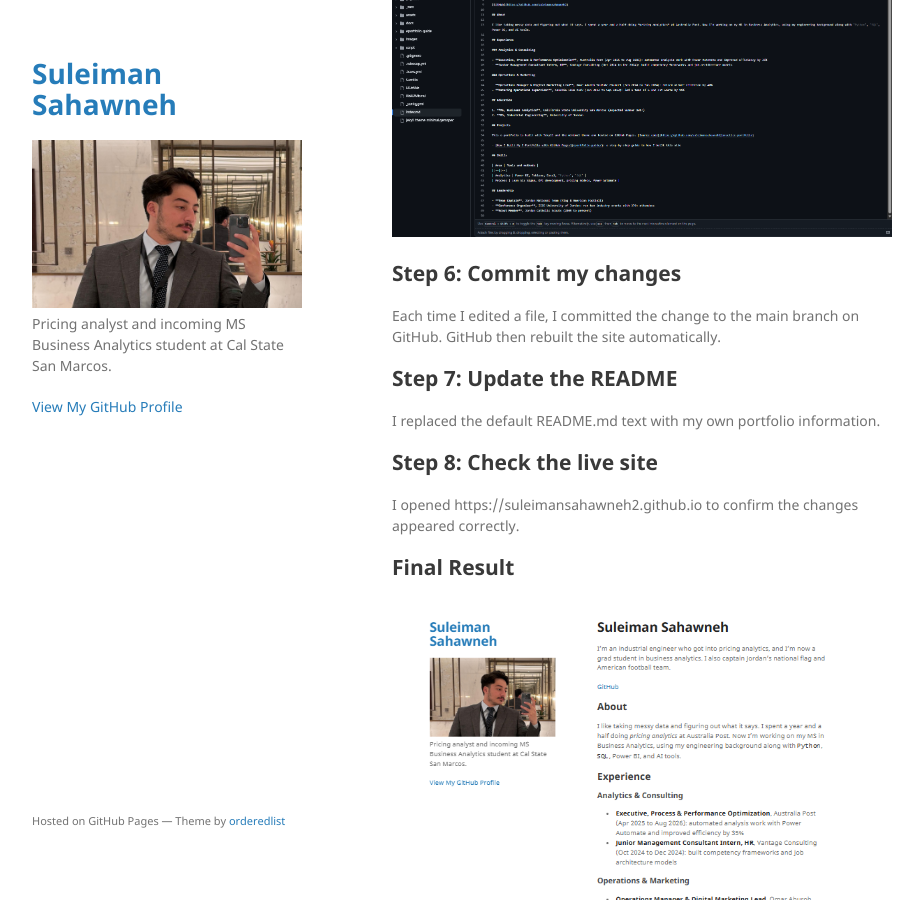
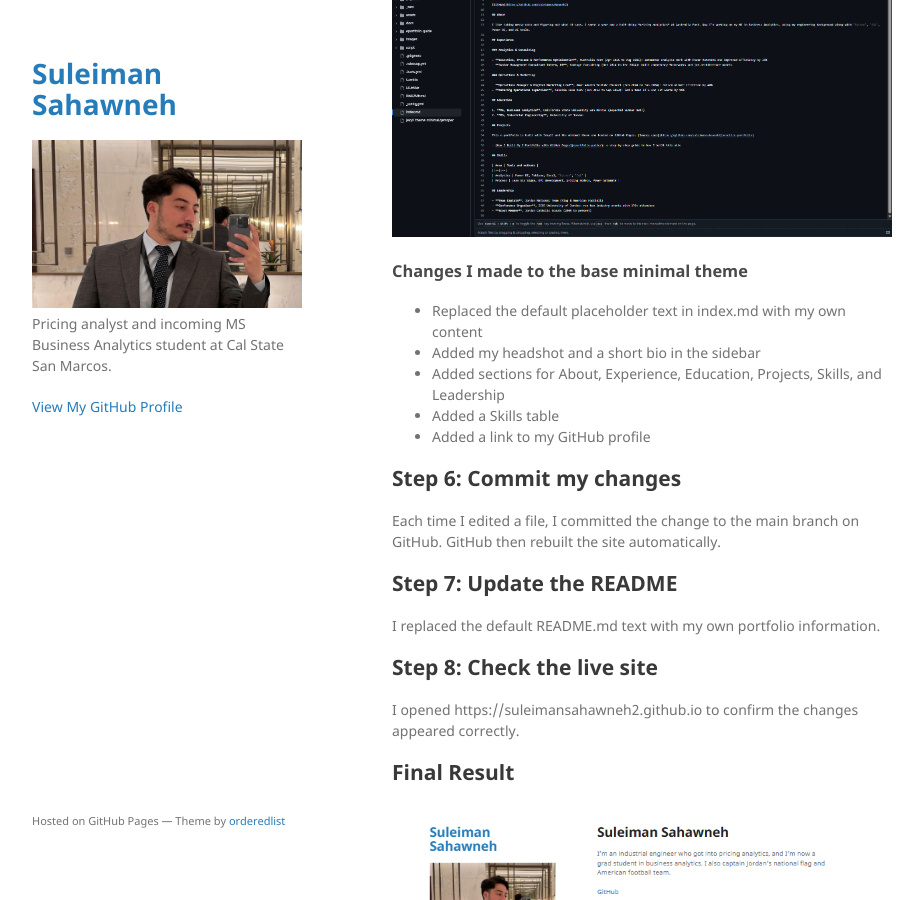
Before and after one commit to suleimansahawneh2/suleimansahawneh2.github.io, a Jekyll site: the page built from eportfolio-guide/index.md, in a window 1280 px wide and 900 px high, scrolled down 1736 px. Shown: the whole window, without its empty margins (178-1101 px from the left). Built offline with Jekyll 4.4.1, drawn with Linux system fonts in a browser that asks for light colours; our own code applies the rules of GitHub Pages for plain Markdown files.

Commit message:
Update index.md

```diff
--- a/eportfolio-guide/index.md
+++ b/eportfolio-guide/index.md
@@ -26,6 +26,13 @@ I replaced the default placeholder content in index.md with my own portfolio con
 
 ![Editing index.md](../images/index-edit.png)
 
+### Changes I made to the base minimal theme
+- Replaced the default placeholder text in index.md with my own content
+- Added my headshot and a short bio in the sidebar
+- Added sections for About, Experience, Education, Projects, Skills, and Leadership
+- Added a Skills table
+- Added a link to my GitHub profile
+
 ## Step 6: Commit my changes
 Each time I edited a file, I committed the change to the main branch on GitHub. GitHub then rebuilt the site automatically.
 
```
